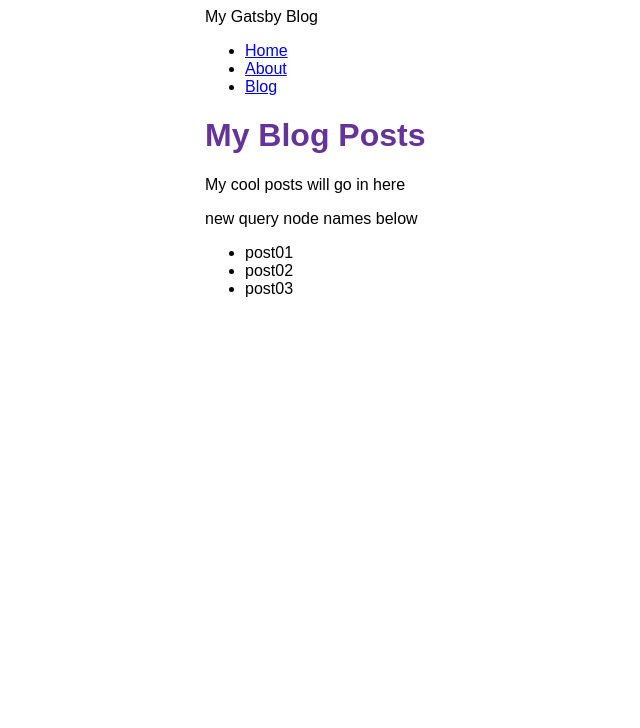
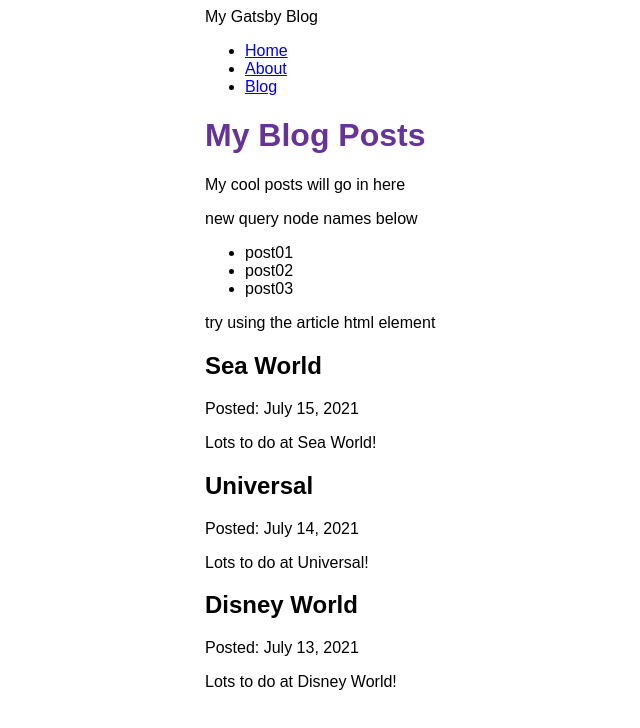
Before and after one commit to chris-ecklund/blog-demo-feb2023-gatsby, a Gatsby site: page /blog in a window 1280 px wide. Shown: the whole page, without its empty margins (185-825 px from the left). Built offline with nearby package versions, Linux system fonts and the light colour scheme; Gatsby itself is replaced by a stand-in of ours.

Commit message:
-Finished Gatsby Tutorial Part 5

```diff
--- a/blog/post01.mdx
+++ b/blog/post01.mdx
@@ -1,7 +1,6 @@
 ---
-name: "Fun Facts about Red Pandas"
-datePublished: "2021-07-12"
-author: "#1 Red Panda Fan"
+name: "Disney World Post"
+datePublished: "2021-07-13"
 postTitle: "Disney World"
 slug: "my-disney-post"
 ---
--- a/blog/post02.mdx
+++ b/blog/post02.mdx
@@ -1,7 +1,6 @@
 ---
-name: "Fun Facts about Birds"
-datePublished: "2021-07-12"
-author: "#1 Bird Watcher"
+name: "Universal Post"
+datePublished: "2021-07-14"
 postTitle: "Universal"
 slug: "my-universal-post"
 ---
--- a/blog/post03.mdx
+++ b/blog/post03.mdx
@@ -1,7 +1,6 @@
 ---
-name: "Fun Facts about Ducks"
-datePublished: "2021-07-12"
-author: "#1 Duck"
+name: "Sea World Post"
+datePublished: "2021-07-15"
 postTitle: "Sea World"
 slug: "my-seaworld-post"
 ---
--- a/gatsby-config.js
+++ b/gatsby-config.js
@@ -16,5 +16,6 @@ module.exports = {
         path: `${__dirname}/blog`,
       }
     },
+    "gatsby-plugin-mdx",
   ],
 };
--- a/src/pages/blog.js
+++ b/src/pages/blog.js
@@ -13,6 +13,18 @@ export const query = graphql`
     allFile {
       nodes {
         name
+      }
+    }
+    allMdx(sort: {frontmatter: {datePublished: DESC}}) {
+      nodes {
+        frontmatter {
+          name
+          postTitle
+          slug
+          datePublished(formatString: "MMMM DD, YYYY")
+        }
+        excerpt
+        id
       }
     }
   }
@@ -32,6 +44,19 @@ const BlogPage = ({ data }) => {
           <li key={node.name}>{node.name}</li>
         ))}
       </ul>
+
+      <p>try using the article html element</p>
+
+      {
+        data.allMdx.nodes.map((node) => (
+          <article key={node.id}>
+            <h2>{node.frontmatter.postTitle}</h2>
+            <p>Posted: {node.frontmatter.datePublished}</p>
+            <p>{node.excerpt}</p>
+
+          </article>
+        ))
+      }
     </Layout>
   );
 };
```
